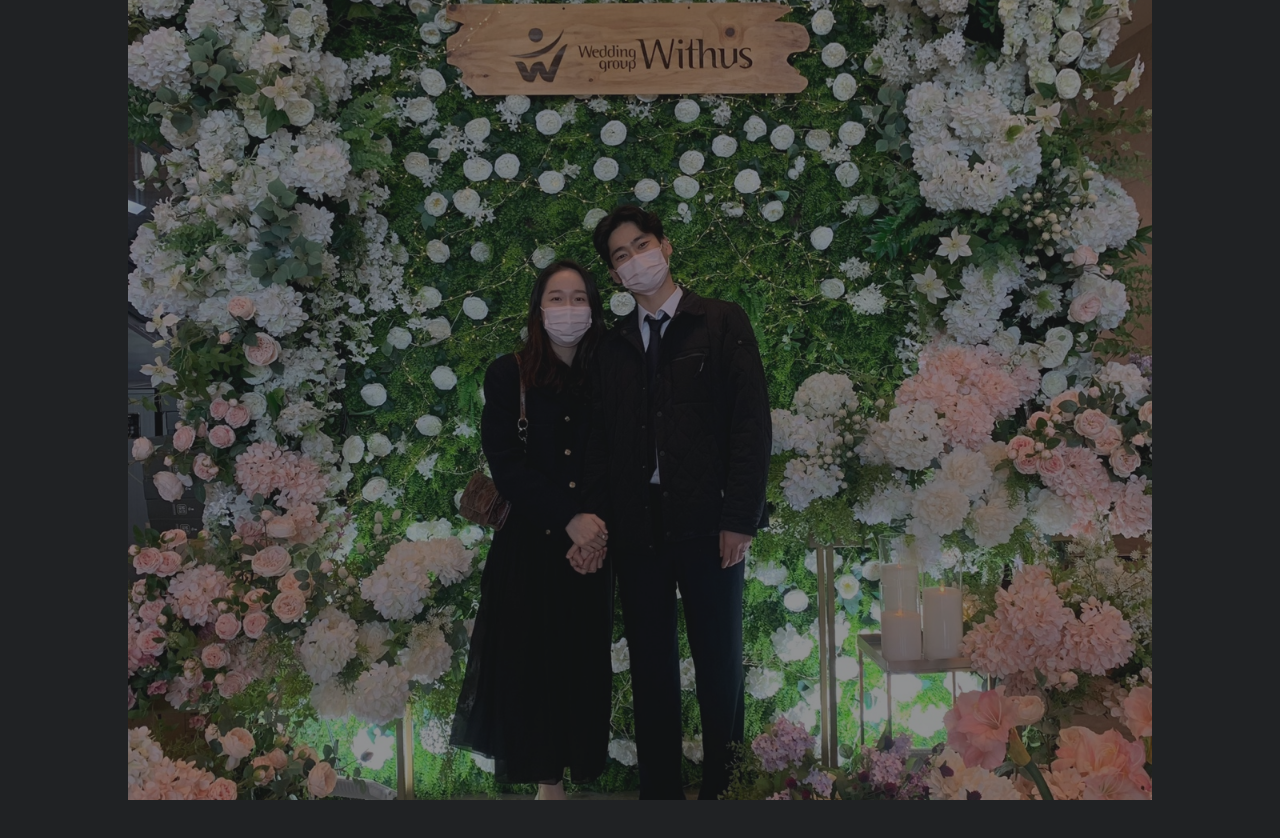
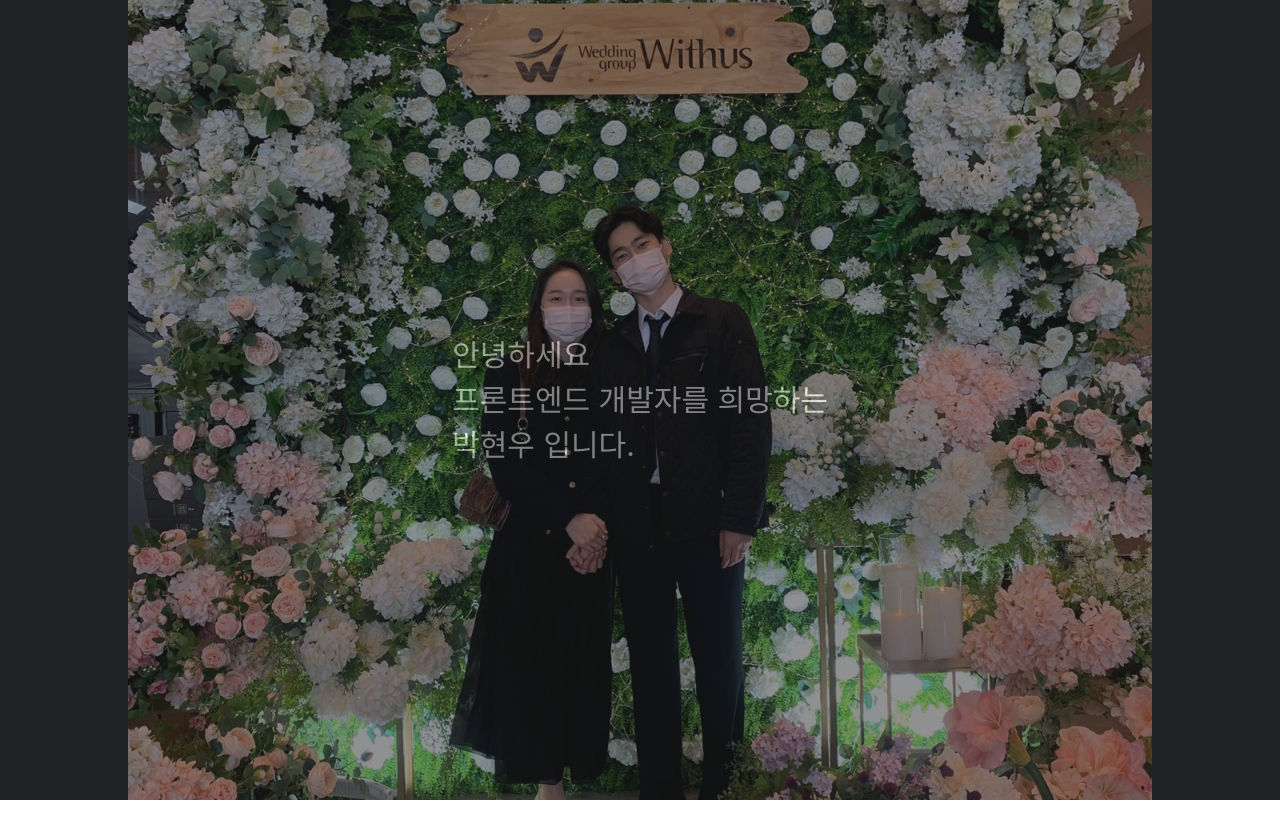
Before and after one commit to dailybetter/GSAP_practice, a React (Vite) app in the folder gsap_practice/: page / in a window 1280 px wide. Shown: the top 838 px of the page. After the commit the page ends 800 px from the top, so only its background shows below. Built offline with nearby package versions, Linux system fonts and the light colour scheme.

Commit message:
Fix: bgi 다시 가운데 정렬

```diff
--- a/gsap_practice/src/pages/intro/index.tsx
+++ b/gsap_practice/src/pages/intro/index.tsx
@@ -11,10 +11,13 @@ export const IntroPage = () => {
   return (
     <Styled.Container>
       <Styled.Main>
+        <Styled.BodyTextContainer>
+          <Styled.BodyText>안녕하세요</Styled.BodyText>
+          <Styled.BodyText>프론트엔드 개발자를 희망하는</Styled.BodyText>
+          <Styled.BodyText>박현우 입니다.</Styled.BodyText>
+        </Styled.BodyTextContainer>
         <Styled.BackgrouundImg>
-          <div>
-            <img src="/main.jpg" alt="background" />
-          </div>
+          <img src="/main.jpg" alt="background" />
         </Styled.BackgrouundImg>
       </Styled.Main>
     </Styled.Container>
--- a/gsap_practice/src/pages/intro/styled.tsx
+++ b/gsap_practice/src/pages/intro/styled.tsx
@@ -8,10 +8,10 @@ export const Container = styled.section`
   background-color: #202224;
   color: white;
 
-  @media ${(props) => props.theme.tablet} {
-    flex-direction: column;
-    height: 150vh;
-  }
+  //   @media ${(props) => props.theme.tablet} {
+  //     flex-direction: column;
+  //     height: 150vh;
+  //   }
 `;
 
 export const Main = styled.article`
@@ -20,18 +20,18 @@ export const Main = styled.article`
   flex-direction: column;
   justify-content: center;
   align-items: center;
-  width: 80vw;
+  width: 100vw;
   height: 100%;
 
-  @media ${(props) => props.theme.tablet} {
-    width: 100vw;
-    height: 200vh;
-  }
+  //   @media ${(props) => props.theme.tablet} {
+  //     width: 100vw;
+  //     height: 200vh;
+  //   }
 
-  @media ${(props) => props.theme.mobile} {
-    width: 100vw;
-    height: 200vh;
-  }
+  //   @media ${(props) => props.theme.mobile} {
+  //     width: 100vw;
+  //     height: 200vh;
+  //   }
 `;
 export const BackgrouundImg = styled.div`
   position: fixed;
@@ -45,3 +45,15 @@ export const BackgrouundImg = styled.div`
     object-fit: cover;
   }
 `;
+
+// middle intro h2
+export const BodyTextContainer = styled.div`
+  display: flex;
+  flex-direction: column;
+  justify-content: center;
+  align-items: baseline;
+`;
+export const BodyText = styled.span`
+  font-size: 30px;
+  opacity: 1;
+`;
```
